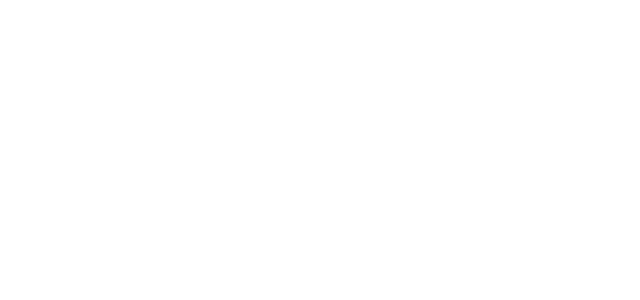
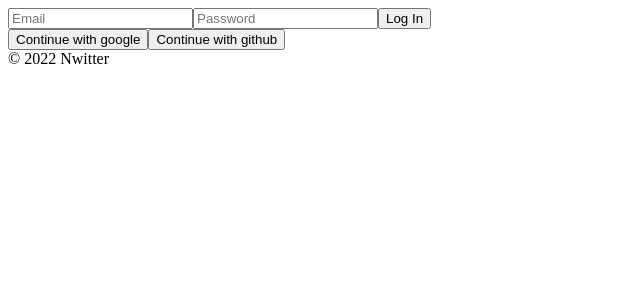
Before and after one commit to bae-sh/NomadCoder-twitter, a React (Create React App) app: page / in a window 1280 px wide. Shown: the top 300 px of the page, without its empty margins (0-640 px from the left). Built offline with nearby package versions, Linux system fonts and the light colour scheme.

Commit message:
add auth

```diff
--- a/package.json
+++ b/package.json
@@ -6,8 +6,10 @@
         "@testing-library/jest-dom": "^5.16.1",
         "@testing-library/react": "^12.1.2",
         "@testing-library/user-event": "^13.5.0",
+        "firebase": "^9.6.1",
         "react": "^17.0.2",
         "react-dom": "^17.0.2",
+        "react-router-dom": "^5.3.0",
         "react-scripts": "5.0.0",
         "web-vitals": "^2.1.2"
     },
--- a/src/App.js
+++ /dev/null
@@ -1,5 +0,0 @@
-function App() {
-    return <div></div>;
-}
-
-export default App;
--- /dev/null
+++ b/src/component/App.js
@@ -0,0 +1,15 @@
+import { useState } from "react";
+import AppRouter from "./Router";
+import { authService } from "../fbase";
+function App() {
+    // console.log(auth.authService.currentUser);
+    const [isLoggedIn, setIsLoggedIn] = useState(authService.currentUser);
+    return (
+        <div>
+            <AppRouter isLoggedIn={isLoggedIn} />
+            <footer>&copy; {new Date().getFullYear()} Nwitter</footer>
+        </div>
+    );
+}
+
+export default App;
--- /dev/null
+++ b/src/component/Router.js
@@ -0,0 +1,25 @@
+import React, { useState } from "react";
+import { HashRouter as Router, Route, Switch } from "react-router-dom";
+import Auth from "../routes/Auth";
+import Home from "../routes/Home";
+
+const AppRouter = ({ isLoggedIn }) => {
+    return (
+        <Router>
+            <Switch>
+                {isLoggedIn ? (
+                    <>
+                        <Route exact path="/">
+                            <Home />
+                        </Route>
+                    </>
+                ) : (
+                    <Route exact path="/">
+                        <Auth />
+                    </Route>
+                )}
+            </Switch>
+        </Router>
+    );
+};
+export default AppRouter;
--- /dev/null
+++ b/src/fbase.js
@@ -0,0 +1,19 @@
+// Import the functions you need from the SDKs you need
+import { initializeApp } from "firebase/app";
+// TODO: Add SDKs for Firebase products that you want to use
+// https://firebase.google.com/docs/web/setup#available-libraries
+import { getAuth } from "firebase/auth";
+// Your web app's Firebase configuration
+const firebaseConfig = {
+    apiKey: process.env.REACT_APP_API_KEY,
+    authDomain: process.env.REACT_APP_Auth_DOMAIN,
+    projectId: process.env.REACT_APP_PROJECT_ID,
+    storageBucket: process.env.REACT_APP_STORAGEBUCKET,
+    messagingSenderId: process.env.REACT_APP_MESSAGEING_SENDER_ID,
+    appId: process.env.REACT_APP_APP_ID,
+};
+
+// Initialize Firebase
+const app = initializeApp(firebaseConfig);
+
+export const authService = getAuth();
--- a/src/index.js
+++ b/src/index.js
@@ -1,7 +1,6 @@
 import React from "react";
 import ReactDOM from "react-dom";
-import App from "./App";
-
+import App from "./component/App";
 ReactDOM.render(
     <React.StrictMode>
         <App />
--- /dev/null
+++ b/src/routes/Auth.js
@@ -0,0 +1,49 @@
+import { useState } from "react";
+
+// import React from "react";
+const Auth = () => {
+    const [email, setEmail] = useState("");
+    const [password, setPassword] = useState("");
+    const onChange = (e) => {
+        const {
+            target: { name, value },
+        } = e;
+        if (name === "email") {
+            setEmail(value);
+        } else if (name === "password") {
+            setPassword(value);
+        }
+    };
+    const onSubmit = (event) => {
+        event.preventDefault();
+    };
+    return (
+        <div>
+            <form onSubmit={onSubmit}>
+                <input
+                    name="email"
+                    type={"text"}
+                    placeholder="Email"
+                    required
+                    value={email}
+                    onChange={onChange}
+                />
+                <input
+                    name="password"
+                    type={"password"}
+                    placeholder="Password"
+                    required
+                    password={password}
+                    onChange={onChange}
+                />
+                <input type={"submit"} value={"Log In"} />
+            </form>
+            <div>
+                <button>Continue with google</button>
+                <button>Continue with github</button>
+            </div>
+        </div>
+    );
+};
+
+export default Auth;
--- /dev/null
+++ b/src/routes/Home.js
@@ -0,0 +1,5 @@
+import React from "react";
+
+const Home = () => <span>Home</span>;
+
+export default Home;
```
Also changed, not shown: src/routes/EditProfile.js (added), src/routes/Profile.js (added), 2 other files (tests, documents, lock files or other folders).
